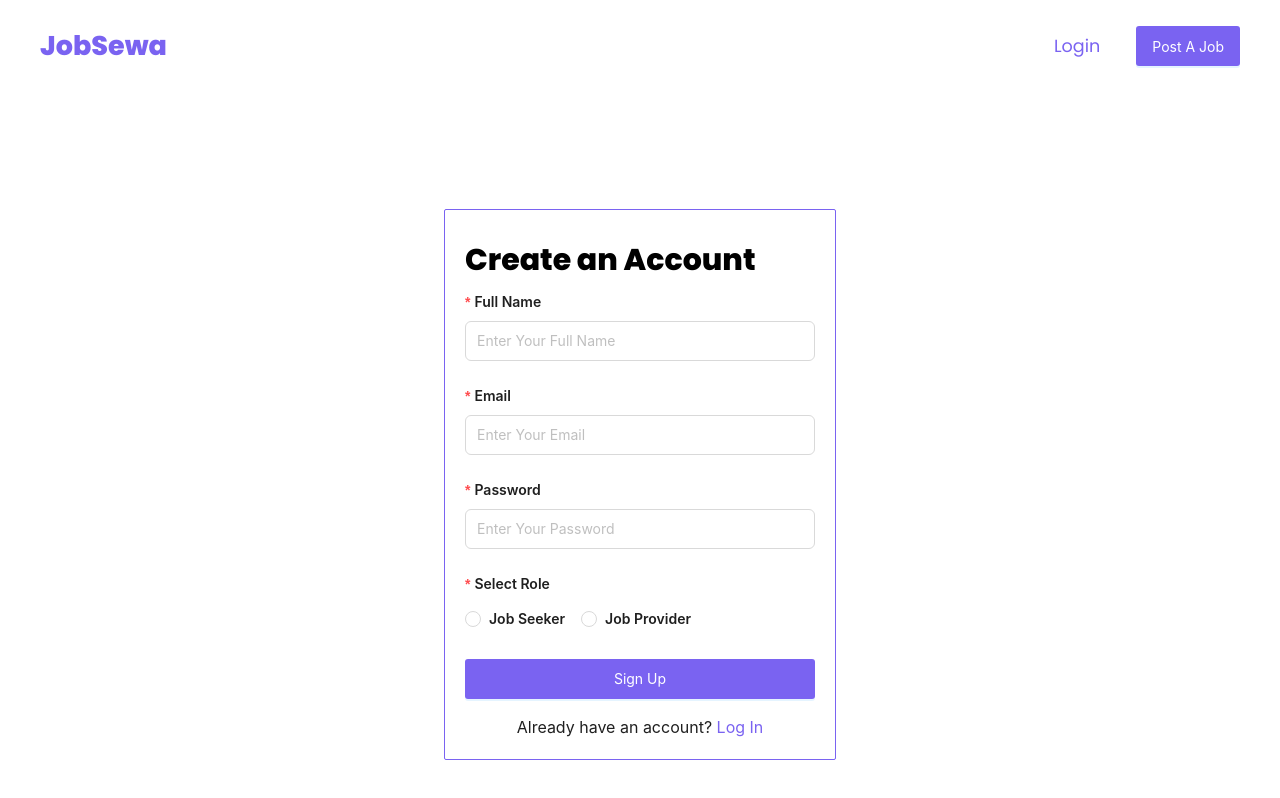
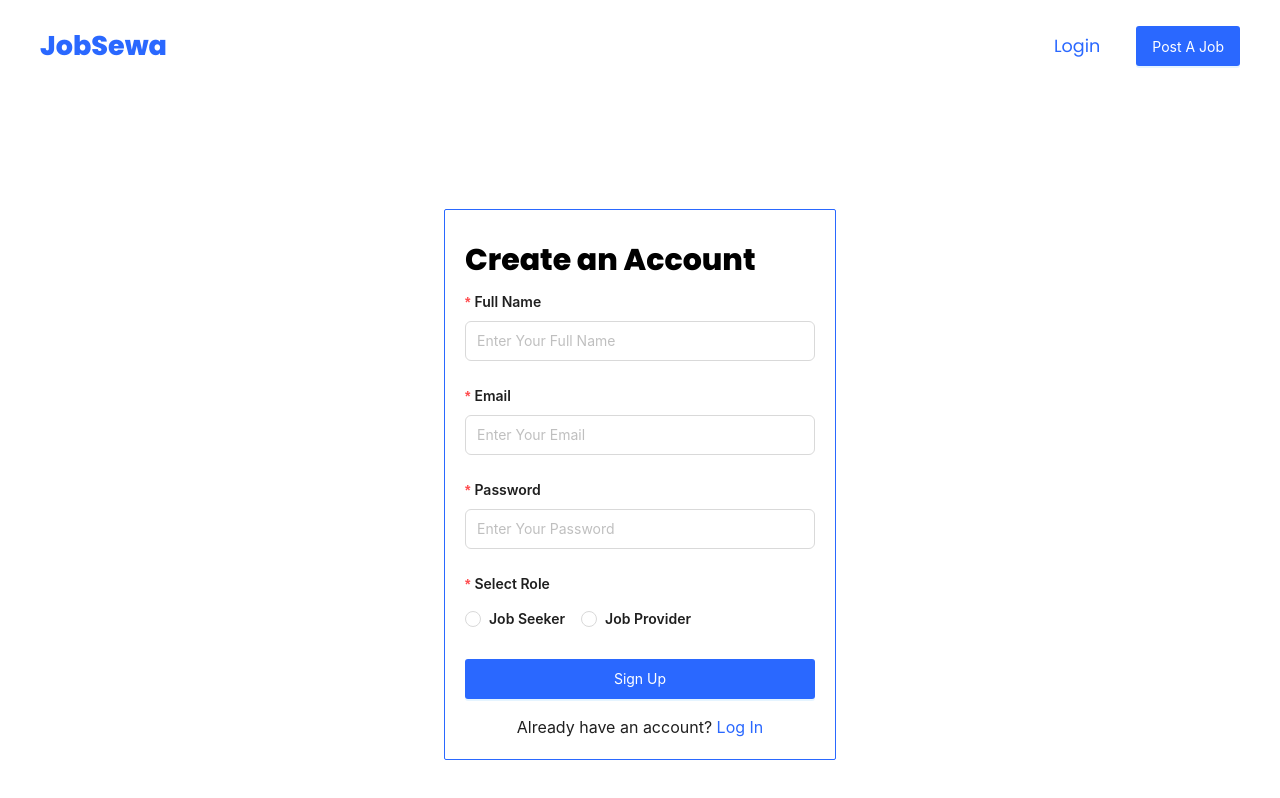
Before and after one commit to Niiischal/jobsewa-jobportal, a React (Create React App) app in the folder client/: page /register in a window 1280 px wide. Shown: the top 798 px of the page. Built offline with nearby package versions, Linux system fonts and the light colour scheme.

Commit message:
changed the primary color.

```diff
--- a/client/src/components/Navbar.jsx
+++ b/client/src/components/Navbar.jsx
@@ -8,8 +8,8 @@ const Navbar = () => {
           <Link to='/' className="no-underline"><h1 className="logo text-[27px] text-primary">JobSewa</h1></Link>
         </div>
         <div className="nav-items flex gap-9 items-center">
-            <li className=" hover:text-primary text-primary text-[1.1rem] ">Login</li>
-            <li className=""><Button type="primary">Post A Job</Button></li>
+            <li className=" hover:text-black text-primary text-[1.1rem] ">Login</li>
+            <li className=""><Button type="primary" className="bg-primary"class>Post A Job</Button></li>
         </div>
       </div>
   );
--- a/client/src/pages/Login.jsx
+++ b/client/src/pages/Login.jsx
@@ -28,7 +28,7 @@ const Login = () => {
     <>
     <Navbar/>
     <div className="h-screen flex justify-center items-center">
-    <div className="form-container p-5 rounded-sm w-[350px] border-solid border border-[#7a63f1] ">
+    <div className="form-container p-5 rounded-sm w-[350px] border-solid border border-primary ">
       <h1 className="text-[30px] my-2">Login</h1>
       <Form layout="vertical" onFinish={onFinish}>
         <Form.Item label="Email" name="email" className="font-semibold" rules={rules}>
@@ -38,14 +38,14 @@ const Login = () => {
           <Input placeholder="Enter Your Password" type="password"></Input>
           {/* <li className="mt-3">Forgot Password?</li> */}
         </Form.Item>
-        <Button type="primary" htmlType="" block>
+        <Button type="primary" className="bg-primary" htmlType="" block>
           Sign In
         </Button>
         <div className="mt-4 text-center text-base">
         <span>
             Not a Member?{" "}
           </span>
-          <Link to="/register" className="text-[#7a63f1] hover:text-black">Create Account</Link>
+          <Link to="/register" className="text-primary hover:text-black">Create Account</Link>
         </div>
       </Form>
     </div>
--- a/client/src/pages/Signup.jsx
+++ b/client/src/pages/Signup.jsx
@@ -40,7 +40,7 @@ const Signup = () => {
     <>
       <Navbar />
       <div className="h-screen flex justify-center items-center">
-        <div className="form-container p-5 rounded-sm w-[350px] border-solid border border-[#7a63f1]">
+        <div className="form-container p-5 rounded-sm w-[350px] border-solid border border-primary">
           <h1 className="text-[30px] my-2">Create an Account</h1>
           <Form layout="vertical" onFinish={onFinish}>
             <Form.Item
@@ -78,12 +78,12 @@ const Signup = () => {
                 <Radio value="jobProvider">Job Provider</Radio>
               </Radio.Group>
             </Form.Item>
-            <Button type="primary" htmlType="submit" block>
+            <Button type="primary" htmlType="submit" className="bg-primary"block>
               Sign Up
             </Button>
             <div className="mt-4 text-center text-base">
               <span>Already have an account? </span>
-              <Link to="/login" className="text-[#7a63f1] hover:text-black">
+              <Link to="/login" className="text-primary hover:text-black">
                 Log In
               </Link>
             </div>
--- a/client/tailwind.config.js
+++ b/client/tailwind.config.js
@@ -4,7 +4,7 @@ module.exports = {
   theme: {
     extend: {
       colors:{
-        'primary': '#7a63f1',
+        'primary': '#2a68ff',
       }
     },
   },
```
